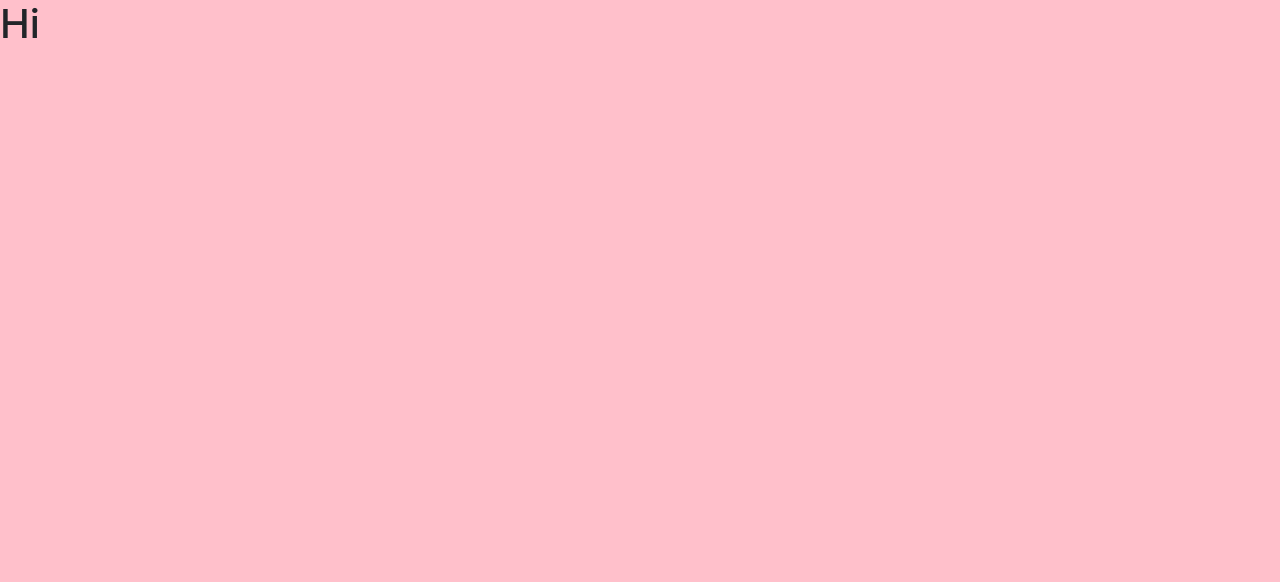
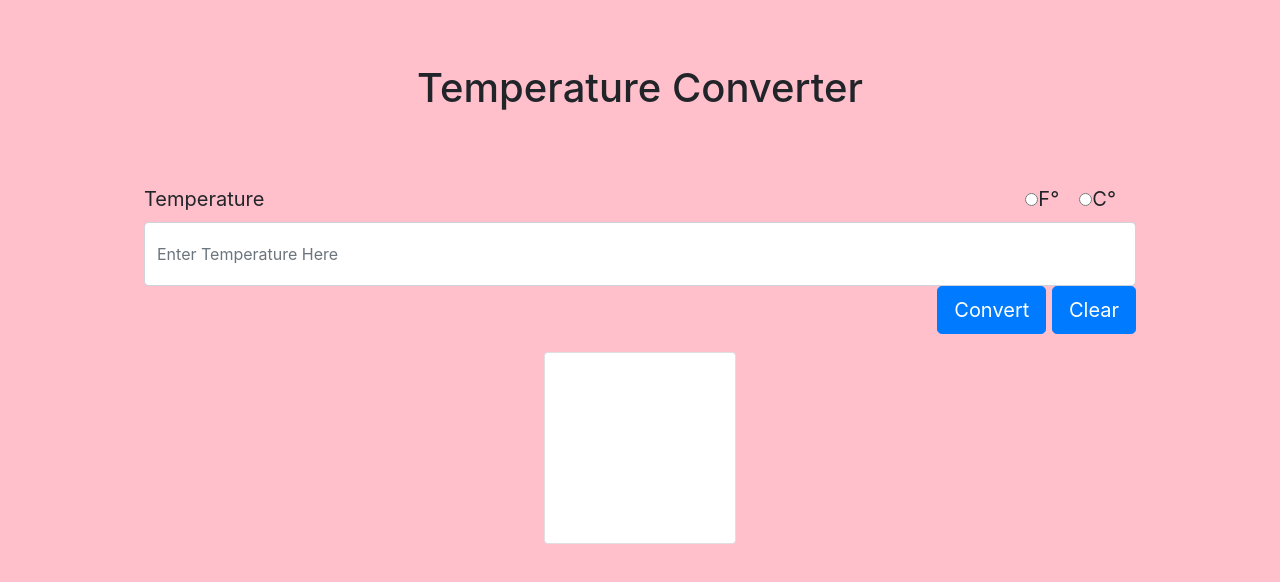
Before and after one commit to ConnorSullivan10/temperature-converter, a plain HTML site: page index.html in a window 1280 px wide. Drawn offline with nearby package versions, Linux system fonts and the light colour scheme.

Commit message:
created basic layout of temp converter page without the functions display: table-cell; or event listeners completed   text-align: center;

```diff
--- a/index.html
+++ b/index.html
@@ -9,7 +9,22 @@
     <title>Temperature Converter</title>
 </head>
 <body>
-    <h1>Hi</h1>
+    <h1 class="text-center">Temperature Converter</h1>
+        <div class="form-group form-control-lg">
+            <label for="exampleFormControlInput1">Temperature</label>
+            <label class="radio-inline float-right" id="myRadioC"><input type="radio" name="optradio">C°</label>
+            <label class="radio-inline float-right" id="myRadioF"><input type="radio" name="optradio">F°</label>
+            <input type="temperature" class="form-control" id="exampleFormControlInput1" placeholder="Enter Temperature Here">
+            <div class="float-right">
+                <button type="button" class="btn btn-primary btn-lg" id="convert">Convert</button>
+                <button type="button" class="btn btn-primary btn-lg" id="clear">Clear</button>
+            </div>
+        </div>
+        <div class="card" id="displayCard" style="width: 12rem;">
+            <div class="card-body">
+                <h2 class="card-text" id="convertedTemp"></h2>
+            </div>
+        </div>
     <script src="main.js"></script>
 </body>
 </html>
--- a/main.css
+++ b/main.css
@@ -1,3 +1,32 @@
 body {
     background-color: pink;
 }
+
+h1 {
+margin-top: 5%;
+}
+
+.form-group {
+    width: 80%;
+    margin: 0 auto;
+    margin-top: 5%;
+}
+
+.form-control {
+    height: 4em;
+}
+
+.radio-inline {
+    padding-right: 1em;
+}
+
+#displayCard {
+    margin: 0 auto;
+    margin-top: 10%;
+    height: 12rem;
+}
+
+#convertedTemp {
+    text-align: center;
+    margin-top: 35%;
+}
--- a/main.js
+++ b/main.js
@@ -1 +1,25 @@
 console.log('hi');
+
+const clearButton = document.getElementById("clear");
+const convertButton = document.getElementById("convert");
+
+clearButton.addEventListener
+convertButton.addEventListener
+
+const toCelsius =  () => {
+
+}
+
+const toFahrenheit =  () => {
+
+}
+
+// This function should determine which conversion should
+// happen based on which radio button is selected.
+const determineConverter = (e) => {
+    const fCheck = document.getElementById("myRadioF").checked;
+    const cCheck = document.getElementById("myRadioC").checked;
+    console.log("event", e);
+  }
+  // Assign a function to be executed when the button is clicked
+  button.addEventListener("click", determineConverter);
```
